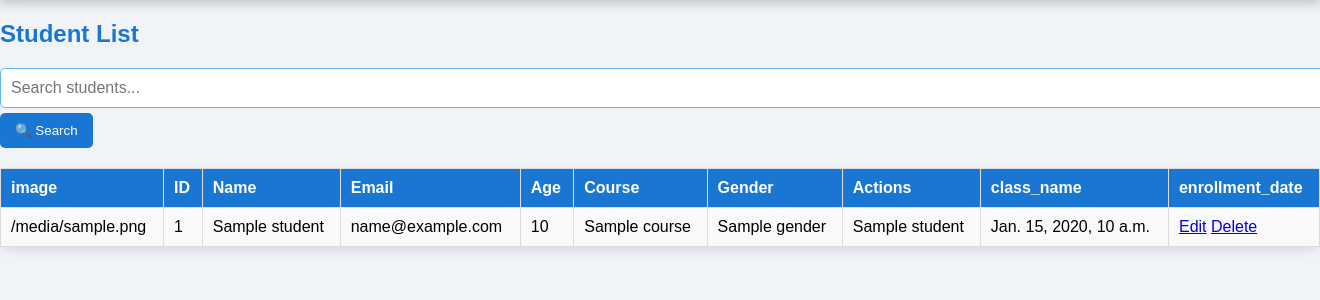
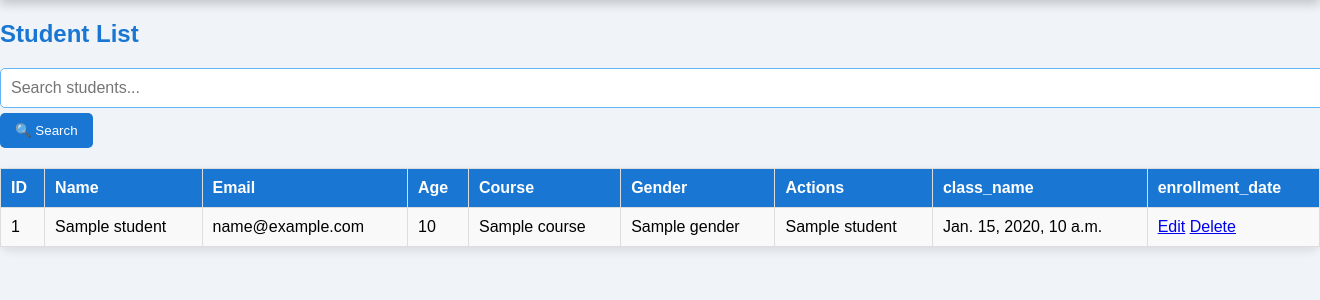
Before and after one commit to nanatoto-droid/admin2, a Django app: template school/templates/student_list.html in a window 1320 px wide; the page is wider, and only the part inside the window is pictured. Shown: the part 81-381 px from the top of that part. Run offline with Django 3.2, Linux system fonts and the light colour scheme; the template is opened without the code that fills it: most values are stand-ins (such as "Sample title", 1, 10 or a date in 2020).

Commit message:
initial commit

```diff
--- a/school/models.py
+++ b/school/models.py
@@ -8,7 +8,7 @@ class Student(models.Model):
     course = models.CharField(max_length=100)
     class_name = models.CharField(max_length=50,null=True)
     gender = models.CharField(max_length=10, choices=[('Male', 'Male'), ('Female', 'Female')],null=True)
-    image = models.ImageField(upload_to='student_images/', blank=True, null=True)
+
     enrollment_date = models.DateTimeField(auto_now_add=True,null=True)
 
     def __str__(self):
--- a/school/templates/student_list.html
+++ b/school/templates/student_list.html
@@ -11,7 +11,7 @@
 <table>
     <thead>
         <tr>
-            <th>image </th>
+
             <th>ID</th>
             <th>Name</th>
             <th>Email</th>
@@ -27,7 +27,7 @@
     <tbody>
         {% for student in students %}
         <tr>
-            <td>{{ student.image }}</td>
+
             <td>{{ student.id }}</td>
             <td>{{ student.name }}</td>
             <td>{{ student.email }}</td>
```
Also changed, not shown: db.sqlite3.
